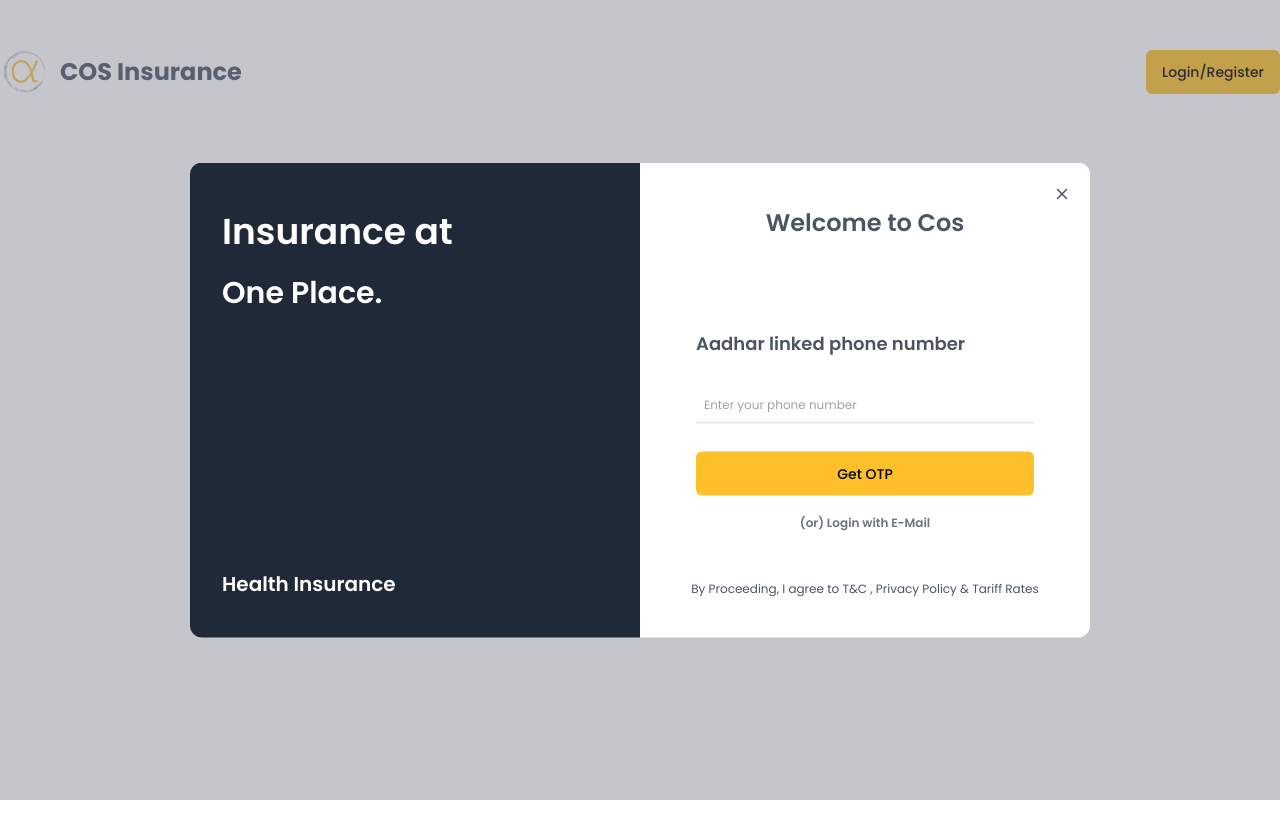
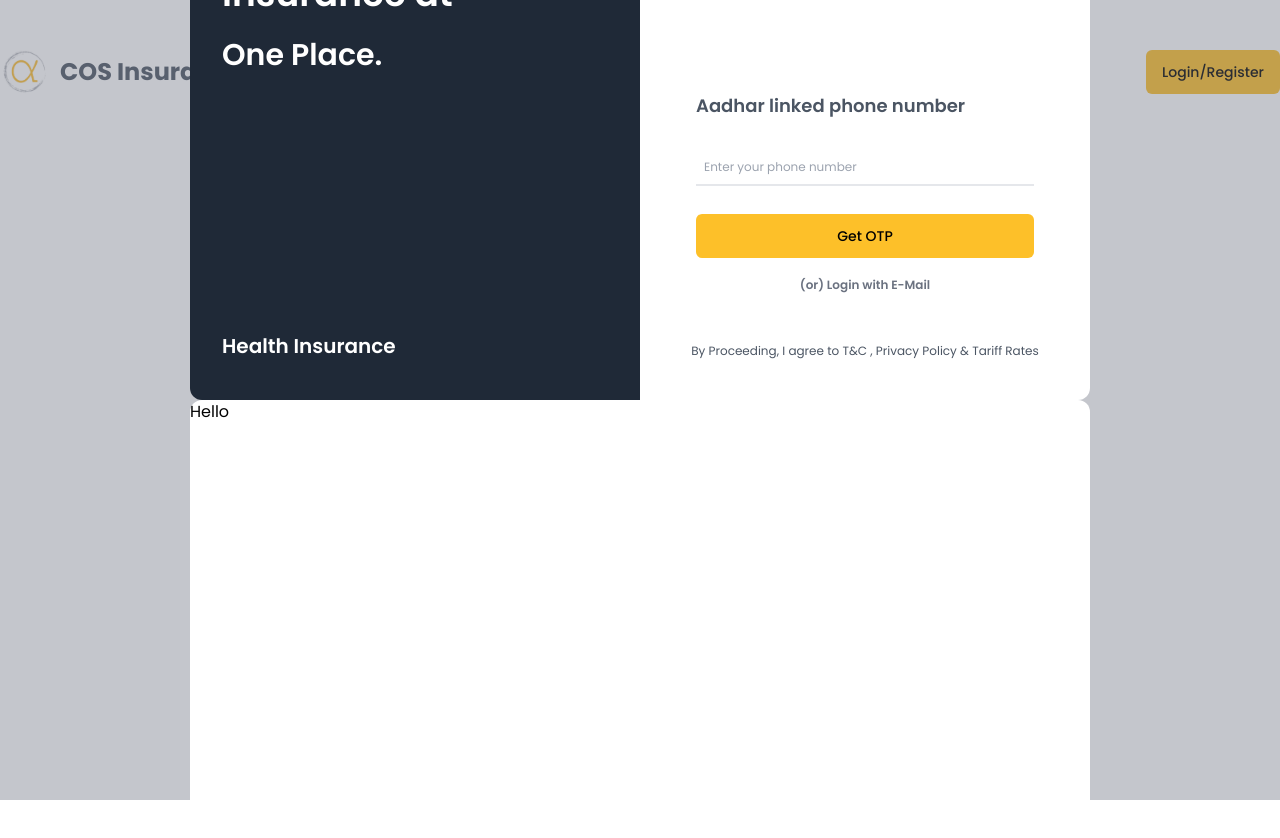
Before and after one commit to chander-git26/CosIn-frontend-ver2, a React (Vite) app: page / in a window 1280 px wide. Both pictures are taken after a click on the button "Login/Register". Shown: the top 838 px of the page. Before the commit the page ends 800 px from the top, so only its background shows below. Built offline with nearby package versions, Linux system fonts and the light colour scheme.

Commit message:
User Info

```diff
--- a/src/features/Home/Components/Login.jsx
+++ b/src/features/Home/Components/Login.jsx
@@ -1,5 +1,6 @@
 import React from 'react'
 import AuthLogin from '../../auth/Components/AuthLogin'
+import Userinfo from '../../auth/Components/Userinfo'
 
 const Login = ({loginToggle}) => {
 
@@ -10,6 +11,7 @@ const Login = ({loginToggle}) => {
         <div className='h-full w-full bg-gray-500 opacity-40 relative' onClick={()=>loginToggle(prev=>!prev)}></div>
         <div className='absolute top-1/2 left-1/2 transform  -translate-x-1/2 -translate-y-1/2'>
       <AuthLogin loginToggle={loginToggle}/>
+      <Userinfo/>
         </div>
     </div>
   )
--- a/src/features/auth/Components/Userinfo.jsx
+++ b/src/features/auth/Components/Userinfo.jsx
@@ -2,7 +2,9 @@ import React from 'react'
 
 const Userinfo = () => {
   return (
-    <div>Userinfo</div>
+    <div className={` rounded-xl flex h-[475px] w-[900px] bg-white   `} >
+        Hello
+    </div>
   )
 }
 
```
